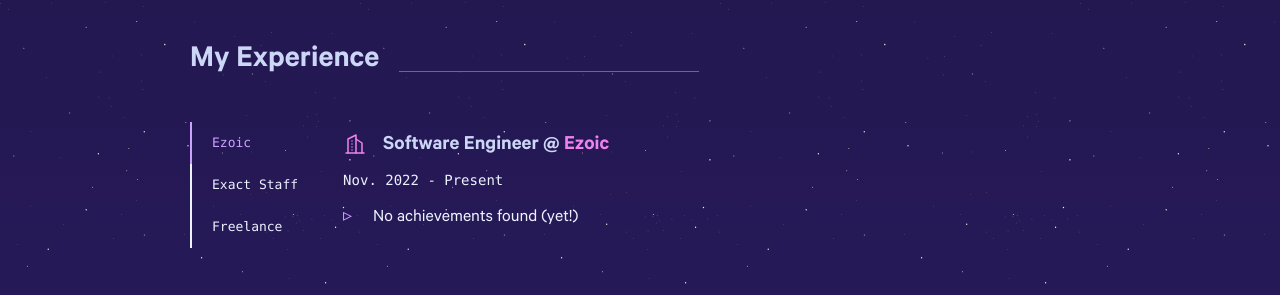
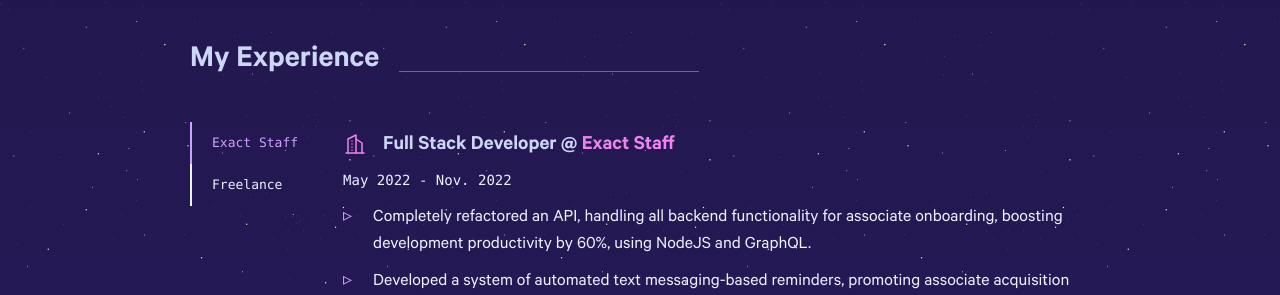
Before and after one commit to neillydev/v2, a Next.js app: page / in a window 1280 px wide. Shown: the part 1582-1877 px from the top of the page. Built offline with nearby package versions, Linux system fonts and the light colour scheme.

Commit message:
wrap experience in comment

```diff
--- a/src/components/Experience.tsx
+++ b/src/components/Experience.tsx
@@ -9,14 +9,14 @@ const Experience = forwardRef((props: any, ref: any) => {
     const [selected, setSelected] = useState(0);
 
     const experienceArray = [
-        {
+        /* {
             title: 'Software Engineer',
             duration: 'Nov. 2022 - Present',
             achievements: ['No achievements found (yet!)'],
             company: true,
             companyName: 'Ezoic',
             companyLink: 'https://ezoic.com'
-        },
+        }, */
 
         {
             title: 'Full Stack Developer',
@@ -67,13 +67,13 @@ const Experience = forwardRef((props: any, ref: any) => {
                 </div>
                 <div className={styles.experienceBody}>
                     <div className={styles.experienceList}>
+                        {/* <button className={`${styles.experienceTab} ${selected === 0 ? styles.experienceSelected : ''}`} onClick={()=>setSelected(0)}>
+                            <span className={styles.experienceText}>Ezoic</span>
+                        </button> */}
                         <button className={`${styles.experienceTab} ${selected === 0 ? styles.experienceSelected : ''}`} onClick={()=>setSelected(0)}>
-                            <span className={styles.experienceText}>Ezoic</span>
+                            <span className={styles.experienceText}>Exact Staff</span>
                         </button>
                         <button className={`${styles.experienceTab} ${selected === 1 ? styles.experienceSelected : ''}`} onClick={()=>setSelected(1)}>
-                            <span className={styles.experienceText}>Exact Staff</span>
-                        </button>
-                        <button className={`${styles.experienceTab} ${selected === 2 ? styles.experienceSelected : ''}`} onClick={()=>setSelected(2)}>
                             <span className={styles.experienceText}>Freelance</span>
                         </button>
                     </div>
```
